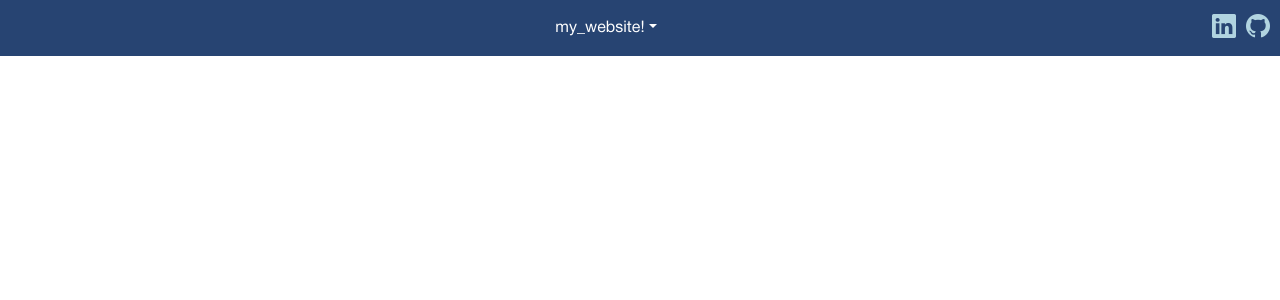
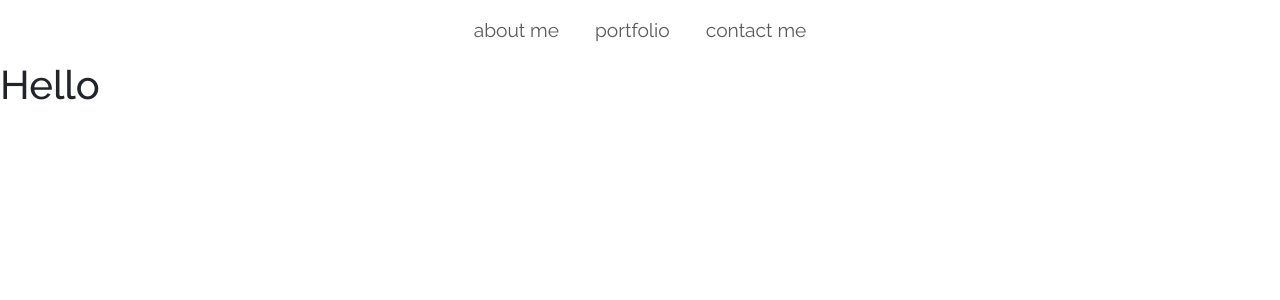
Before and after one commit to marcusyeoyh/website, a React (Vite) app in the folder react-app/: page / in a window 1280 px wide. Shown: the top 300 px of the page. Built offline with nearby package versions, Linux system fonts and the light colour scheme.

Commit message:
Add navbar features and revamped slate

```diff
--- a/react-app/src/App.css
+++ b/react-app/src/App.css
@@ -1,10 +1,36 @@
 @font-face {
-  font-family: "Helvetica Neue";
-  src: url("../public/HelveticaNeue/HelveticaNeueRoman.otf") format("opentype");
-  font-weight: normal;
+  font-family: "Raleway";
+  src: url("assets/fonts/Raleway-VariableFont_wght.ttf") format("truetype");
+  font-weight: 100 900;
   font-style: normal;
+  font-display: swap;
 }
 
 body {
-  font-family: "Helvetica Neue", Arial, sans-serif;
+  font-family: "Raleway", sans-serif; /* Fallback to a generic sans-serif font */
+  margin: 0; /* Reset default body margin */
+  padding: 0; /* Reset default body padding */
+  box-sizing: border-box; /* Ensure padding and border are included in the element's total width and height */
 }
+
+*,
+*::before,
+*::after {
+  box-sizing: inherit; /* Inherit box-sizing from body for all elements */
+}
+
+h1,
+h2,
+h3,
+h4,
+h5,
+h6,
+p,
+a,
+span,
+div,
+button,
+input,
+textarea {
+  font-family: "Raleway", sans-serif !important; /* Add specificity and use !important to override Bootstrap */
+}
--- a/react-app/src/App.tsx
+++ b/react-app/src/App.tsx
@@ -1,16 +1,11 @@
-import React from "react";
 import "./App.css";
-import Home from "./pages/Home";
-import About from "./pages/About";
-import { BrowserRouter as Router, Route, Routes } from "react-router-dom";
+import AppRoutes from "./AppRoutes";
+import { BrowserRouter as Router } from "react-router-dom";
 
 const App = () => {
   return (
     <Router>
-      <Routes>
-        <Route path="/" element={<Home />} />
-        <Route path="/about" element={<About />} />
-      </Routes>
+      <AppRoutes />
     </Router>
   );
 };
--- /dev/null
+++ b/react-app/src/AppRoutes.tsx
@@ -0,0 +1,18 @@
+import { Routes, Route } from "react-router-dom";
+import Home from "./pages/Home";
+import AboutMe from "./pages/AboutMe";
+import Portfolio from "./pages/Portfolio";
+import ContactMe from "./pages/ContactMe";
+
+const AppRoutes = () => {
+  return (
+    <Routes>
+      <Route path="/" element={<Home />} />
+      <Route path="/aboutme" element={<AboutMe />} />
+      <Route path="/portfolio" element={<Portfolio />} />
+      <Route path="/contactme" element={<ContactMe />} />
+    </Routes>
+  );
+};
+
+export default AppRoutes;
--- /dev/null
+++ b/react-app/src/components/Header.css
@@ -0,0 +1,21 @@
+.navbar-nav .nav-link {
+  position: relative;
+  margin-left: 10px;
+  margin-right: 10px;
+  font-size: larger;
+}
+
+.navbar-nav .nav-link::after {
+  content: "";
+  position: absolute;
+  left: 0;
+  bottom: -2px; /* Adjust based on your design */
+  width: 100%;
+  height: 2px; /* Adjust thickness of underline */
+  background-color: transparent; /* Initially transparent */
+  transition: background-color 0.3s ease; /* Smooth transition */
+}
+
+.navbar-nav .nav-link:hover::after {
+  background-color: black; /* Change to desired color */
+}
--- a/react-app/src/components/Header.tsx
+++ b/react-app/src/components/Header.tsx
@@ -1,69 +1,47 @@
-import React from "react";
+import { Link, useLocation } from "react-router-dom";
+import "./Header.css";
 
 const Header = () => {
+  const location = useLocation();
+
   return (
-    <nav
-      className="navbar sticky-top navbar-expand-lg"
-      style={{ backgroundColor: "#274472", fontFamily: "Helvetica Neue" }}
+    <nav className="navbar navbar-expand-lg bg-body-primary">
+      <div className="container-fluid">
+        <div className="d-flex justify-content-center w-100">
+          <ul className="navbar-nav">
+            <li className="nav-item">
+              <Link
+                className={`nav-link ${
+                  location.pathname === "/aboutme" ? "active" : ""
+                }`}
+                aria-current="page"
+                to="/aboutme"
               >
-      <div className="container-fluid d-flex justify-content-center">
-        <ul className="navbar-nav ">
-          <li className="nav-item dropdown">
-            <a
-              className="nav-link dropdown-toggle"
-              href="#"
-              role="button"
-              data-bs-toggle="dropdown"
-              aria-expanded="false"
-              style={{ color: "white" }}
+                about me
+              </Link>
+            </li>
+            <li className="nav-item">
+              <Link
+                className={`nav-link ${
+                  location.pathname === "/portfolio" ? "active" : ""
+                }`}
+                to="/portfolio"
               >
-              my_website!
-            </a>
-            <ul
-              className="dropdown-menu"
-              style={{
-                color: "white",
-                fontFamily: "Helvetica Neue",
-                minWidth: "300px",
-                borderRadius: "10px",
-                boxShadow:
-                  "0 4px 6px rgba(0, 0, 0, 0.1), 0 1px 3px rgba(0, 0, 0, 0.08)",
-                backgroundColor: "#494848",
-              }}
+                portfolio
+              </Link>
+            </li>
+            <li className="nav-item">
+              <Link
+                className={`nav-link ${
+                  location.pathname === "/contactme" ? "active" : ""
+                }`}
+                to="/contactme"
               >
-              <div className="p-3">
-                <p className="mb-0">Welcome to my website!</p>
-                <hr />
-                <p className="mb-0">Location: Singapore</p>
-                <p className="mb-0">Last Edit: [insert date here]</p>
-              </div>
-            </ul>
+                contact me
+              </Link>
             </li>
           </ul>
         </div>
-      <div>
-        <a
-          className="nav-link active"
-          aria-current="page"
-          href="https://www.linkedin.com/in/marcus-yeo24/"
-          target="_blank"
-          rel="noopener noreferrer"
-          style={{ color: "#B1D4E0", fontSize: "24px", marginRight: "10px" }}
-        >
-          <i className="bi bi-linkedin"></i>
-        </a>
-      </div>
-      <div>
-        <a
-          className="nav-link active"
-          aria-current="page"
-          href="https://github.com/marcusyeoyh"
-          target="_blank"
-          rel="noopener noreferrer"
-          style={{ color: "#B1D4E0", fontSize: "24px", marginRight: "10px" }}
-        >
-          <i className="bi bi-github"></i>
-        </a>
       </div>
     </nav>
   );
--- a/react-app/src/main.tsx
+++ b/react-app/src/main.tsx
@@ -3,6 +3,7 @@ import ReactDOM from "react-dom/client";
 import App from "./App.tsx";
 import "bootstrap/dist/css/bootstrap.min.css";
 import "bootstrap/dist/js/bootstrap.bundle.min.js";
+import "./App.css";
 
 ReactDOM.createRoot(document.getElementById("root")!).render(
   <React.StrictMode>
--- a/react-app/src/pages/About.tsx
+++ /dev/null
@@ -1,7 +0,0 @@
-import React from "react";
-
-const About = () => {
-  return <div>About</div>;
-};
-
-export default About;
--- /dev/null
+++ b/react-app/src/pages/AboutMe.tsx
@@ -0,0 +1,12 @@
+import Header from "../components/Header";
+
+const AboutMe = () => {
+  return (
+    <>
+      <Header />
+      <h1>About Me Page</h1>
+    </>
+  );
+};
+
+export default AboutMe;
--- /dev/null
+++ b/react-app/src/pages/ContactMe.tsx
@@ -0,0 +1,12 @@
+import Header from "../components/Header";
+
+const ContactMe = () => {
+  return (
+    <>
+      <Header />
+      <h1>Contact Me Page</h1>
+    </>
+  );
+};
+
+export default ContactMe;
--- a/react-app/src/pages/Home.tsx
+++ b/react-app/src/pages/Home.tsx
@@ -1,10 +1,11 @@
-import React from "react";
 import Header from "../components/Header";
+import "../App.css";
 
 const Home = () => {
   return (
-    <div className="Home" style={{ background: "#333333" }}>
+    <div>
       <Header />
+      <h1>Hello</h1>
     </div>
   );
 };
--- /dev/null
+++ b/react-app/src/pages/Portfolio.tsx
@@ -0,0 +1,12 @@
+import Header from "../components/Header";
+
+const Portfolio = () => {
+  return (
+    <>
+      <Header />
+      <h1>Portfolio Page</h1>
+    </>
+  );
+};
+
+export default Portfolio;
```
Also changed, not shown: react-app/src/components/Tabs.tsx (added, +26 -0 lines), react-app/src/assets/fonts/Raleway-Italic-VariableFont_wght.ttf (added), react-app/src/assets/fonts/Raleway-VariableFont_wght.ttf (added). Lines whose indentation alone changed are shown as unchanged.
